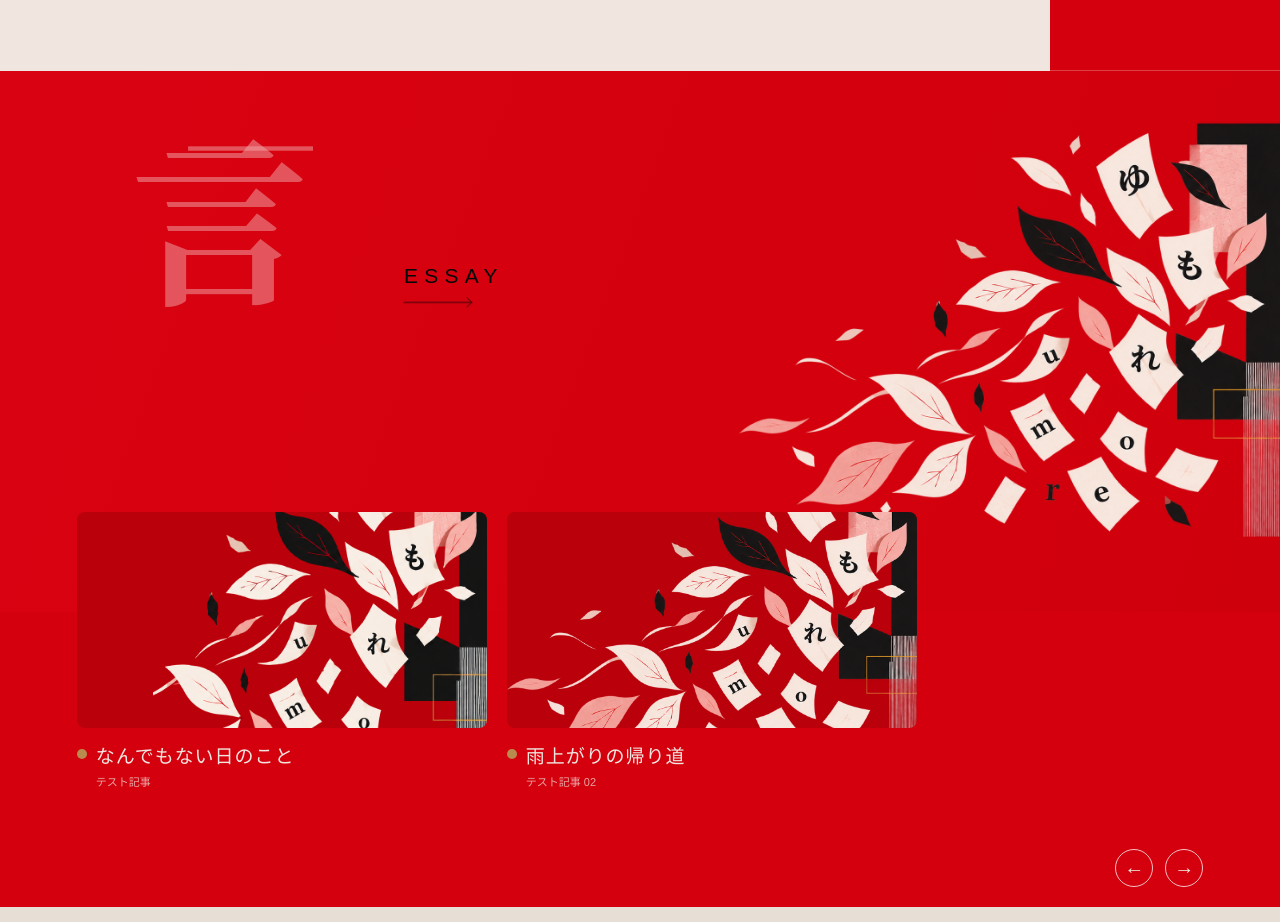
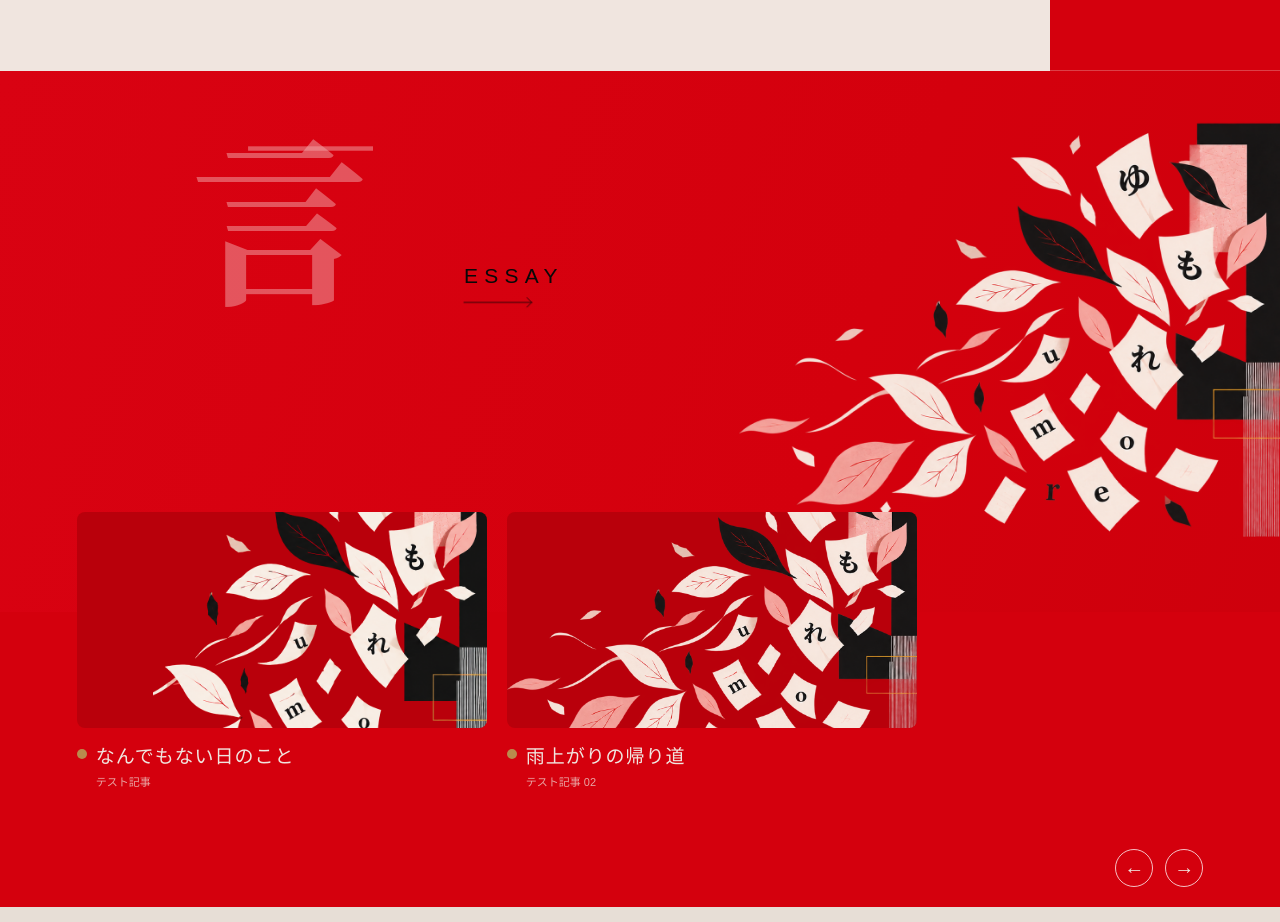
Before and after one commit to sleeping4439-tech/youmore, a plain HTML site: page index.html in a window 1280 px wide. Shown: the part 1100-2022 px from the top of the page. Drawn offline with Linux system fonts and the light colour scheme.

Commit message:
Move desktop 言 and ESSAY another 60px to the right

```diff
--- a/home.css
+++ b/home.css
@@ -405,24 +405,24 @@ html.ym-scroll-reveal .essay-red-group>.essay .art.ym-revealed{opacity:1}
   .essay-red-group>.essay .art{left:auto;right:0;bottom:0;height:100%;width:auto;max-height:none;object-fit:contain;object-position:right bottom}
   .essay-red-group>.essay .kanji-gen-soft{left:7%;top:10%}
   .essay-red-group>.essay h2{top:36%}
-  /* 80% of the current desktop size, shifted 40px right. */
-  .essay-red-group>.essay .kanji-gen-soft{transform:translateX(40px) scale(.735);transform-origin:top left}
-  .essay-red-group>.essay h2{transform:translateX(40px) scale(.512);transform-origin:top left}
+  /* Desktop heading scales, shifted a total of 100px right. */
+  .essay-red-group>.essay .kanji-gen-soft{transform:translateX(100px) scale(.735);transform-origin:top left}
+  .essay-red-group>.essay h2{transform:translateX(100px) scale(.512);transform-origin:top left}
   .essay-red-group>.essay-thumb-strip{padding-top:0;transform:translateY(-100px);margin-bottom:-100px}
 }
 
 /* Ensure the desktop ESSAY heading stays scaled after scroll reveal. */
 @media (min-width:701px){
   html.ym-scroll-reveal .essay-red-group>.essay .kanji.kanji-gen-soft,
-  html.ym-scroll-reveal .essay-red-group>.essay .kanji.kanji-gen-soft.ym-revealed{transform:translateX(40px) scale(.735);transform-origin:top left}
+  html.ym-scroll-reveal .essay-red-group>.essay .kanji.kanji-gen-soft.ym-revealed{transform:translateX(100px) scale(.735);transform-origin:top left}
 }
 
 /* Desktop: keep ESSAY lettering at its intended size in both reveal states. */
 @media (min-width:701px){
  html.ym-scroll-reveal .essay-red-group>.essay h2,
  html.ym-scroll-reveal .essay-red-group>.essay h2.ym-revealed,
- .essay-red-group>.essay h2{transform:translateX(40px) scale(.512)!important;transform-origin:top left}
+ .essay-red-group>.essay h2{transform:translateX(100px) scale(.512)!important;transform-origin:top left}
  html.ym-scroll-reveal .essay-red-group>.essay .kanji.kanji-gen-soft,
  html.ym-scroll-reveal .essay-red-group>.essay .kanji.kanji-gen-soft.ym-revealed,
- .essay-red-group>.essay .kanji.kanji-gen-soft{transform:translateX(40px) scale(.735)!important;transform-origin:top left}
+ .essay-red-group>.essay .kanji.kanji-gen-soft{transform:translateX(100px) scale(.735)!important;transform-origin:top left}
 }
```
